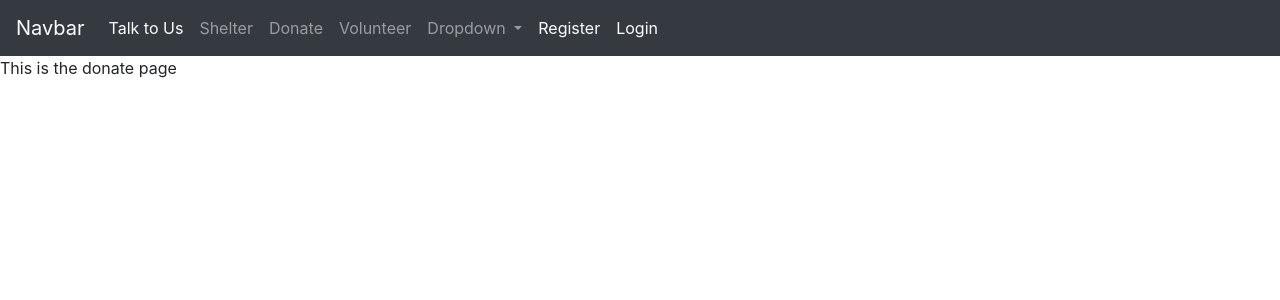
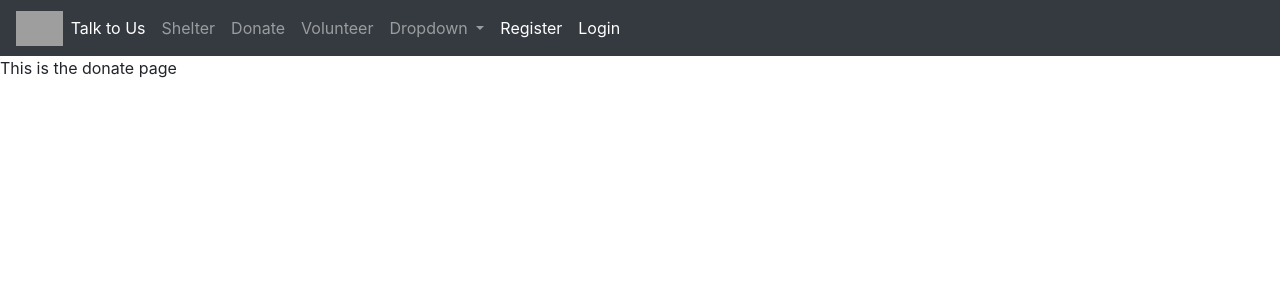
Before and after one commit to myjaa/Life_Guide, a Django app: page /donate/ in a window 1280 px wide. Shown: the top 300 px of the page. Run offline with Django 3.2, Linux system fonts and the light colour scheme; some libraries are stand-ins or nearby versions; grey boxes are pictures that could not be loaded.

Commit message:
Update base.html

```diff
--- a/life_guide_project/life_guide/templates/base.html
+++ b/life_guide_project/life_guide/templates/base.html
@@ -8,10 +8,8 @@
 <body>
 
 <nav class="navbar navbar-expand-lg navbar-dark bg-dark">
-  <a class="navbar-brand" href="{% url 'prevention' %}">Navbar</a>
-  <button class="navbar-toggler" type="button" data-toggle="collapse" data-target="#navbarSupportedContent" aria-controls="navbarSupportedContent" aria-expanded="false" aria-label="Toggle navigation">
-    <span class="navbar-toggler-icon"></span>
-  </button>
+   <div class="logo"><a href="#"><img src ="logo.png" height="35px"></a>
+  </div>
 
   <div class="collapse navbar-collapse" id="navbarSupportedContent">
     <ul class="navbar-nav mr-auto">
```
